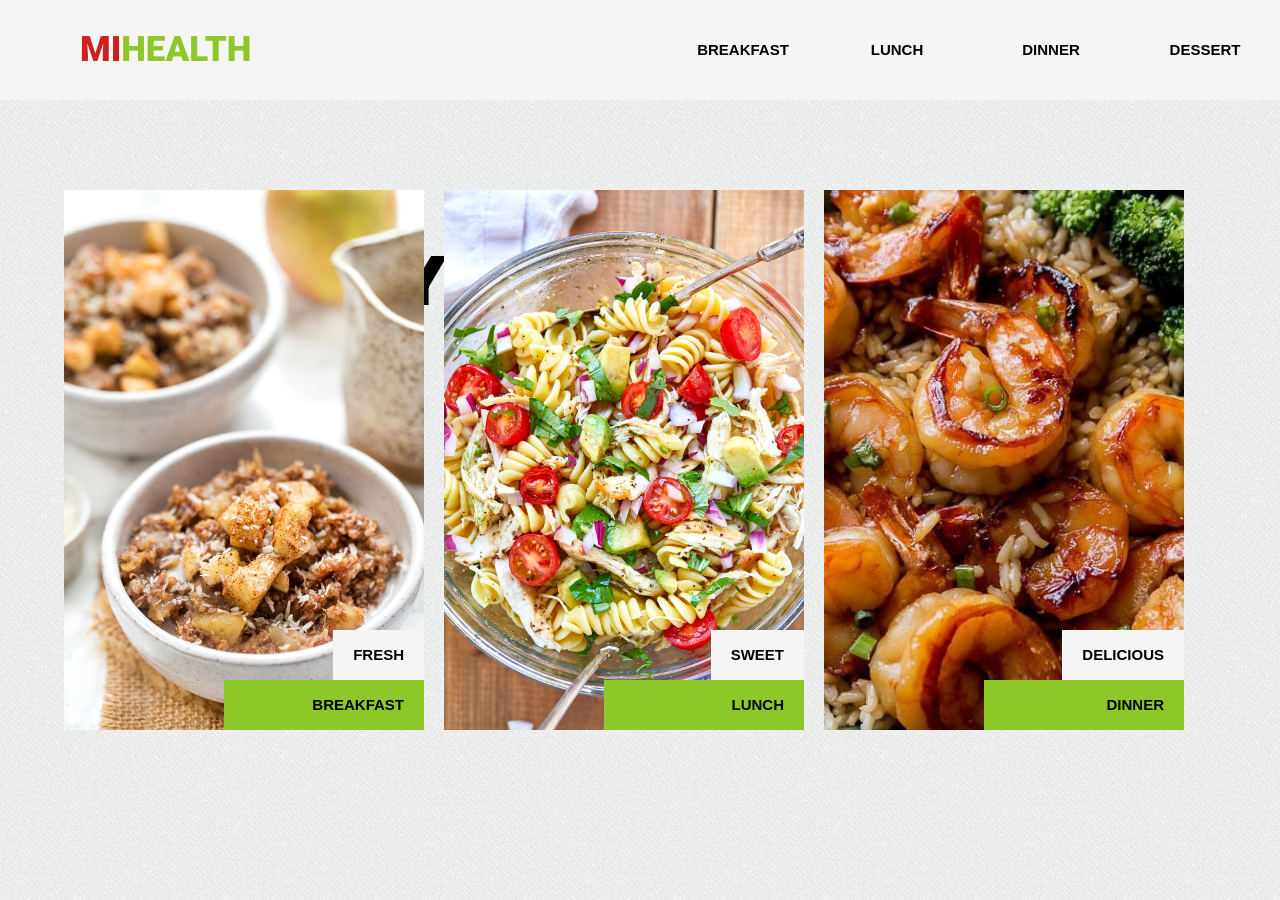
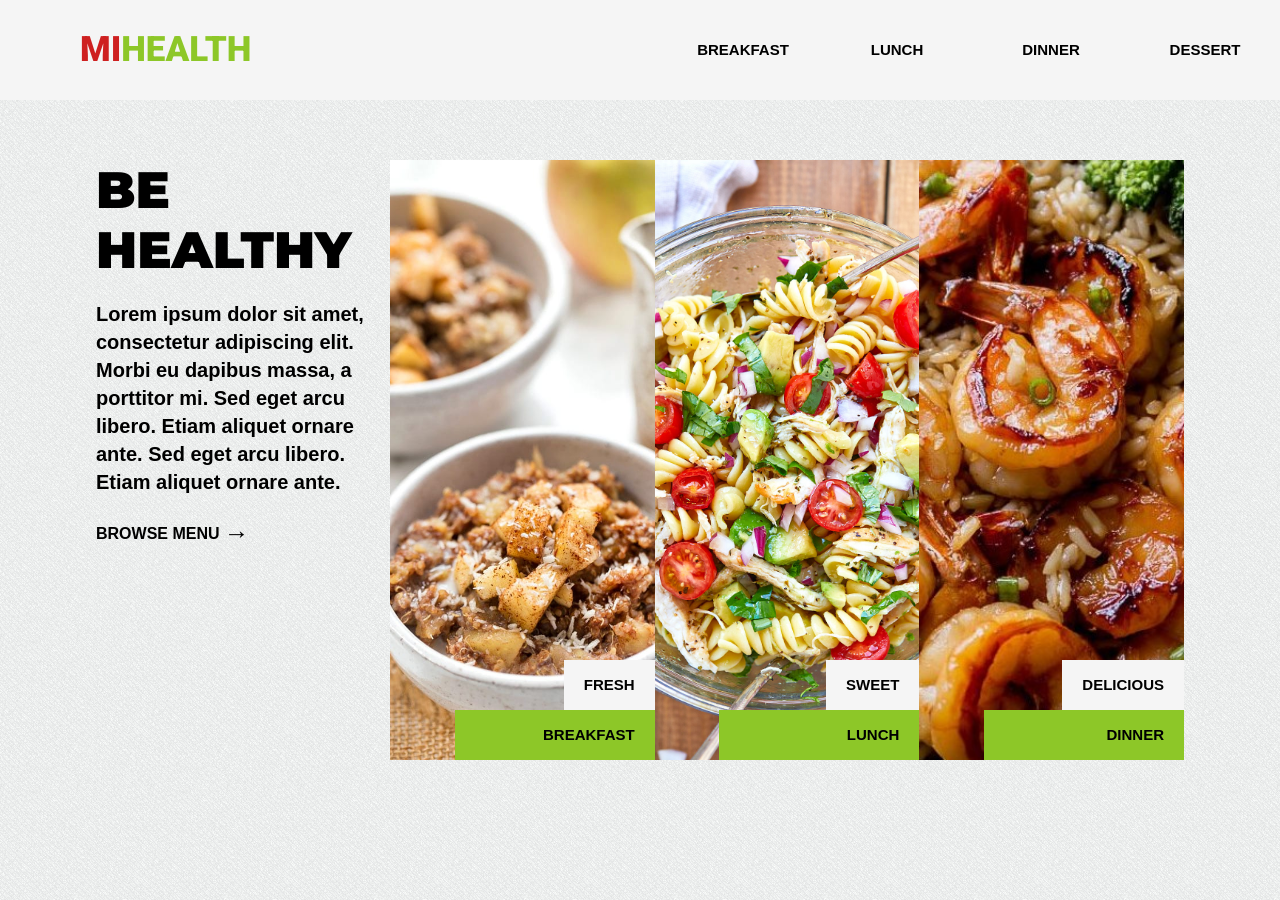
Before and after one commit to dougalcaleb/MiHealth-Clone, a plain HTML site: page index.html in a window 1280 px wide. Drawn offline with Linux system fonts and the light colour scheme.

Commit message:
Fix issue with text blurb behind images

```diff
--- a/css/style.css
+++ b/css/style.css
@@ -64,21 +64,20 @@ nav {
     margin: auto;
     top: 60px;
     height: 600px;
+    display: flex;
+    justify-content: space-between;
+    /* width: 1120px; */
 }
 
 .blurb {
-    height: 90%;
-    margin: auto;
-    top: 0;
-    bottom: 0;
-    width: 25%;
+    width: 400px;
     /* background: orange; */
-    position: absolute;
+    position: relative;
 }
 
 .blurb h1 {
     font-family: "Montserrat", sans-serif;
-    font-size: 70px;
+    font-size: 4vw;
     line-height: 60px;
     margin: 0;
 }
@@ -100,7 +99,7 @@ nav {
     /* font-weight: 900; */
 }
 
-.imgs {
+.cards {
     /* background: green; */
     position: absolute;
     height: 90%;
--- a/index.html
+++ b/index.html
@@ -21,13 +21,12 @@
 
     <main>
         <div class="wrap">
-            <div class="blurb">
-                <h1>BE HEALTHY</h1>
-                <p>Lorem ipsum dolor sit amet, consectetur adipiscing elit. Morbi eu dapibus massa, a porttitor mi. Sed eget arcu libero. Etiam aliquet ornare ante. Sed eget arcu libero. Etiam aliquet ornare ante.</p>
-                <div class="browse">BROWSE MENU <span>&#8594;</span></div>
-            </div>
-
-            <div class="imgs">
+            <!-- <div class="cards"> -->
+                <div class="blurb">
+                    <h1>BE HEALTHY</h1>
+                    <p>Lorem ipsum dolor sit amet, consectetur adipiscing elit. Morbi eu dapibus massa, a porttitor mi. Sed eget arcu libero. Etiam aliquet ornare ante. Sed eget arcu libero. Etiam aliquet ornare ante.</p>
+                    <div class="browse">BROWSE MENU <span>&#8594;</span></div>
+                </div>
                 <div class="promo-img img1">
                     <div class="promo-text-1">FRESH</div>
                     <div class="promo-text-2">BREAKFAST</div>
@@ -40,7 +39,7 @@
                     <div class="promo-text-1">DELICIOUS</div>
                     <div class="promo-text-2">DINNER</div>
                 </div>
-            </div>
+            <!-- </div> -->
         </div>
     </main>
 
```
